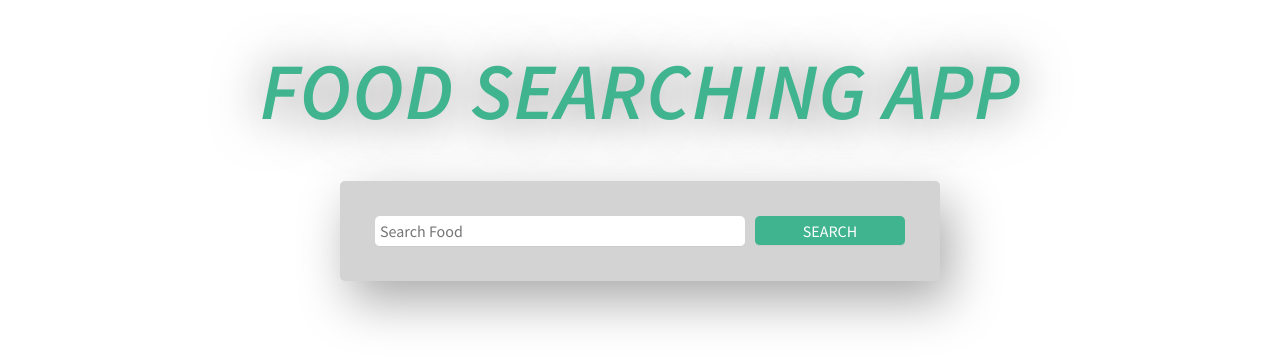
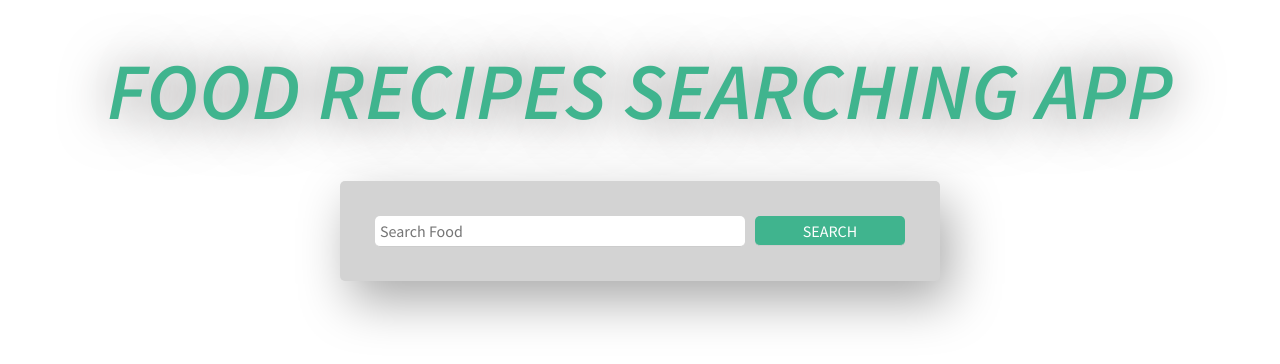
Before and after one commit to sm-multimedia/food-recipes, a React (Create React App) app in the folder food-app/: page / in a window 1280 px wide. Shown: the top 364 px of the page. Built offline with nearby package versions, Linux system fonts and the light colour scheme.

Commit message:
Update App.js

```diff
--- a/food-app/src/App.js
+++ b/food-app/src/App.js
@@ -42,7 +42,7 @@ function App(){
     }
     return (
         <div className="App">
-          <h1>Food Searching App</h1>
+          <h1>Food Recipes Searching App</h1>
           <form onSubmit={onSubmit} className="search-form">
             {alert !== "" && <Alert alert={alert} />}
             <input
```
